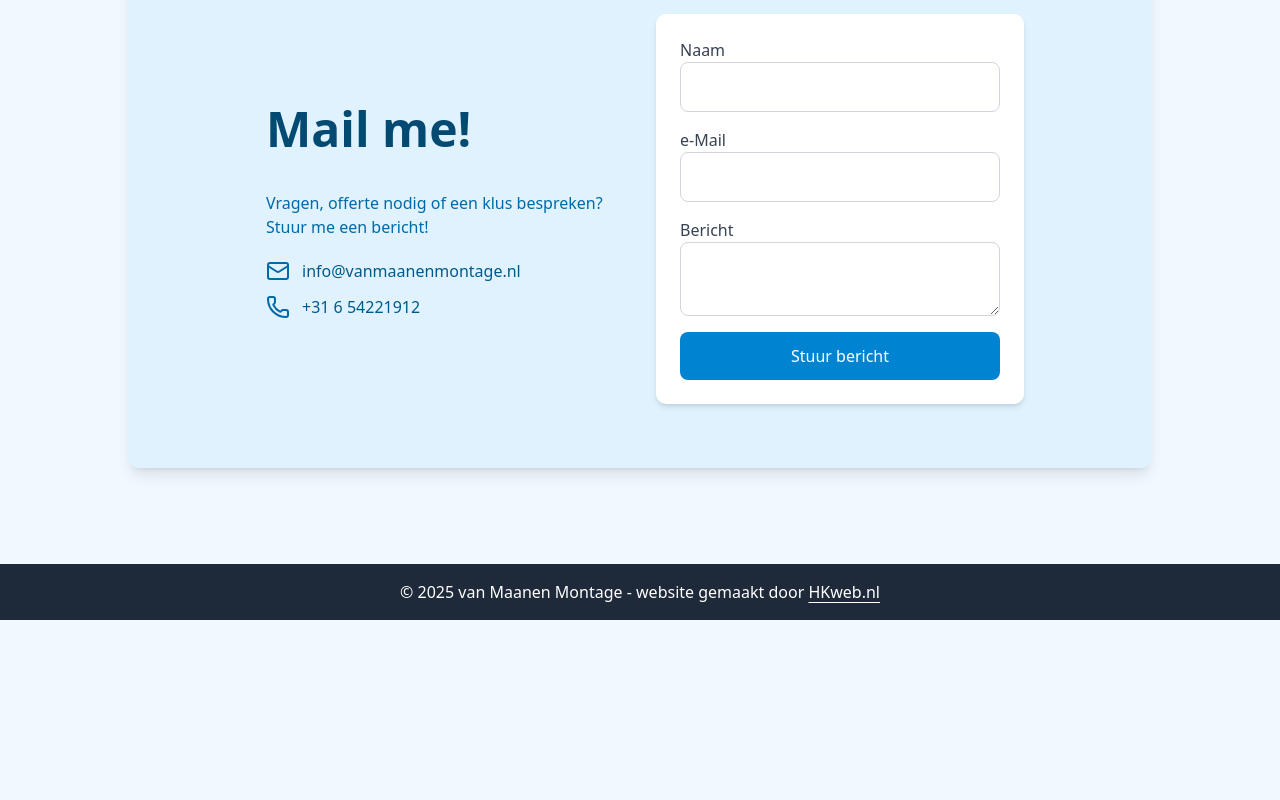
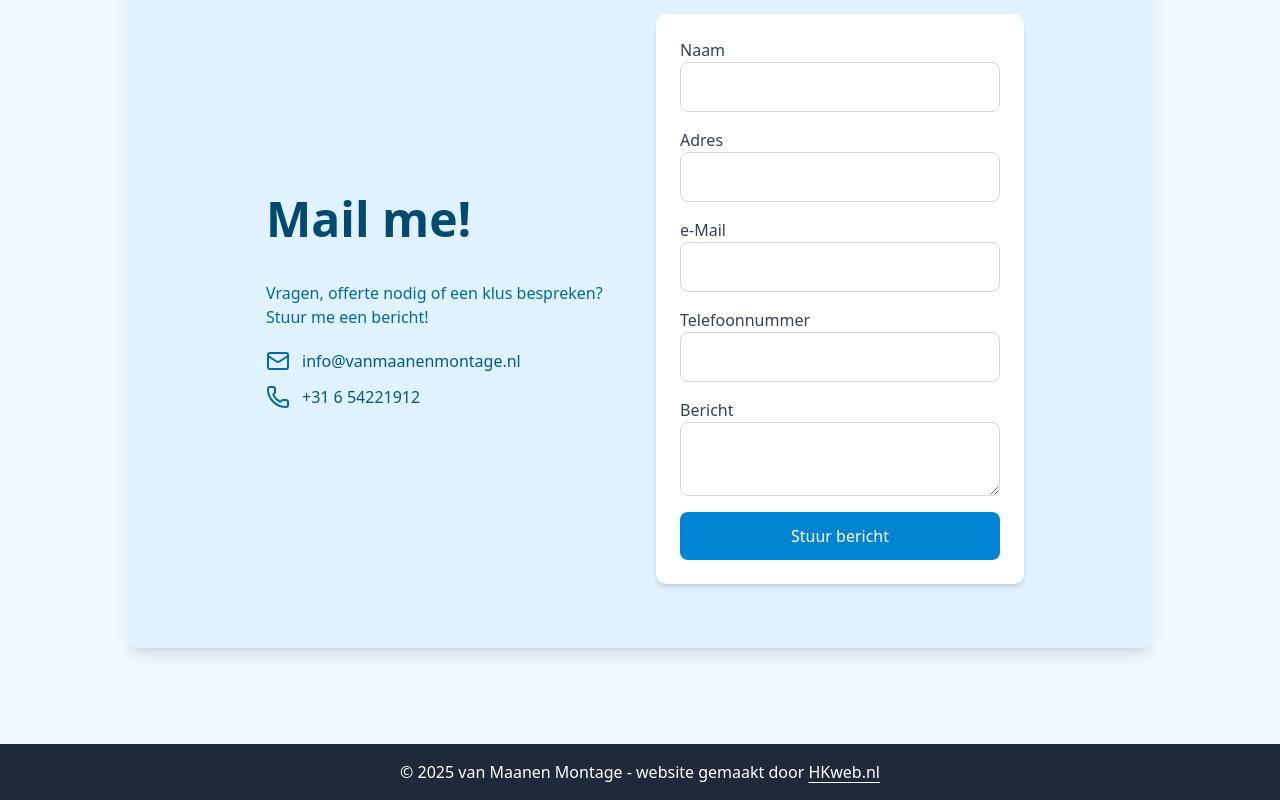
Before and after one commit to hans2103/vanmaanenmontage, a Next.js app: page / in a window 1280 px wide. Shown: the part 1299-2099 px from the top of the page. Before the commit the page ends 1919 px from the top, so only its background shows below. Built offline with nearby package versions, Linux system fonts and the light colour scheme; no server answers.

Commit message:
add extra fields to contact form

```diff
--- a/src/components/ContactForm.tsx
+++ b/src/components/ContactForm.tsx
@@ -25,6 +25,18 @@ const ContactForm = () => {
                 </div>
 
                 <div className="flex flex-col">
+                    <label htmlFor="address" className="text-gray-700 dark:text-gray-300 font-medium">Adres</label>
+                    <input
+                        id="address"
+                        name="address"
+                        type="text"
+                        className="p-3 border border-gray-300 dark:border-gray-700 bg-white dark:bg-gray-900 text-gray-900 dark:text-gray-100 rounded-md transition-colors"
+                        required
+                    />
+                    <ValidationError prefix="Address" field="address" errors={state.errors} className="text-red-500" />
+                </div>
+
+                <div className="flex flex-col">
                     <label htmlFor="email" className="text-gray-700 dark:text-gray-300 font-medium">e-Mail</label>
                     <input
                         id="email"
@@ -34,6 +46,18 @@ const ContactForm = () => {
                         required
                     />
                     <ValidationError prefix="Email" field="email" errors={state.errors} className="text-red-500" />
+                </div>
+
+                <div className="flex flex-col">
+                    <label htmlFor="tel" className="text-gray-700 dark:text-gray-300 font-medium">Telefoonnummer</label>
+                    <input
+                        id="tel"
+                        name="tel"
+                        type="tel"
+                        className="p-3 border border-gray-300 dark:border-gray-700 bg-white dark:bg-gray-900 text-gray-900 dark:text-gray-100 rounded-md transition-colors"
+                        required
+                    />
+                    <ValidationError prefix="Telephone" field="tel" errors={state.errors} className="text-red-500" />
                 </div>
 
                 <div className="flex flex-col">
```
Also changed, not shown: package.json (+15 -15 lines).
